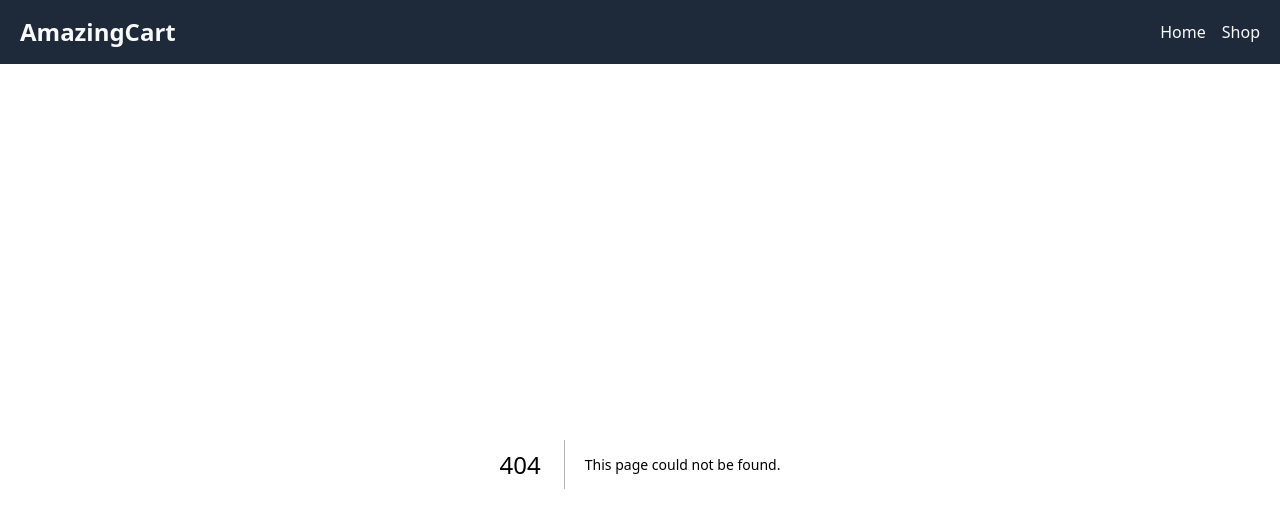
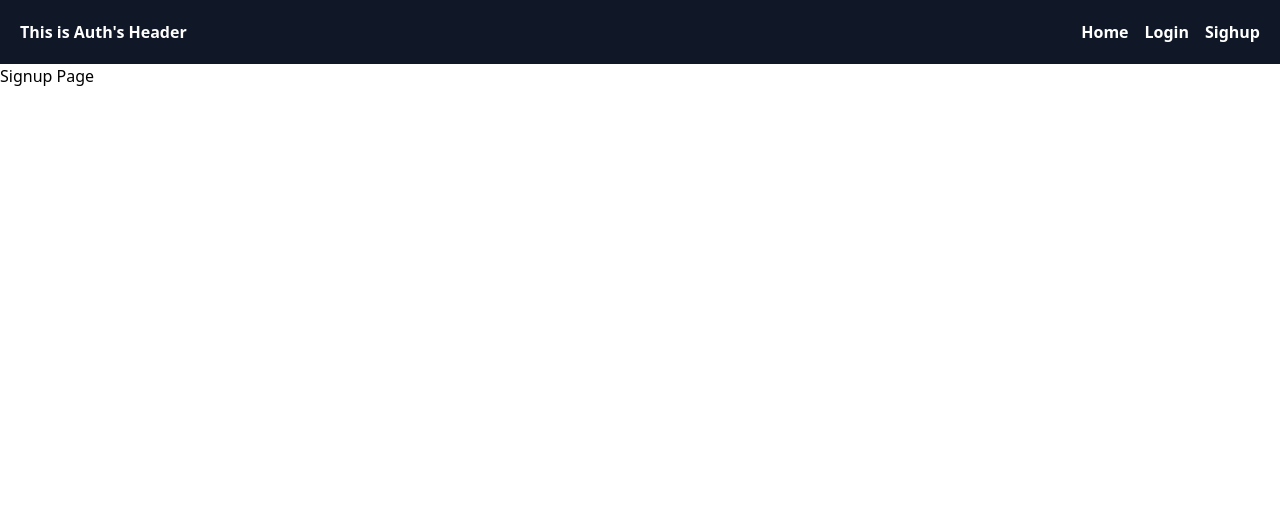
Before and after one commit to 0001ashishYadav/amazing-cart-ui, a Next.js app: page /signup in a window 1280 px wide. Before the commit this address had no page. Shown: the top 528 px of the page. Built offline with nearby package versions, Linux system fonts and the light colour scheme.

Commit message:
make defferent layout for auth, shop and main

```diff
--- /dev/null
+++ b/src/app/(auth)/layout.jsx
@@ -0,0 +1,21 @@
+import Link from "next/link";
+import React from "react";
+
+function AuthLayout({ children }) {
+  return (
+    <>
+      <header className="h-16 bg-gray-900 text-white font-semibold flex justify-between items-center px-5">
+        This is Auth's Header
+        <div className="flex items-center gap-4">
+          <Link href="/">Home</Link>
+          <Link href="/login">Login</Link>
+          <Link href="/signup">Sighup</Link>
+        </div>
+      </header>
+
+      <main>{children}</main>
+    </>
+  );
+}
+
+export default AuthLayout;
--- /dev/null
+++ b/src/app/(auth)/login/page.jsx
@@ -0,0 +1,7 @@
+import React from "react";
+
+function LoginPage() {
+  return <div>Loginn Page</div>;
+}
+
+export default LoginPage;
--- /dev/null
+++ b/src/app/(auth)/signup/page.jsx
@@ -0,0 +1,7 @@
+import React from "react";
+
+function SignupPage() {
+  return <div>Signup Page</div>;
+}
+
+export default SignupPage;
--- /dev/null
+++ b/src/app/(mainLayout)/layout.jsx
@@ -0,0 +1,14 @@
+import Navbar from "@/component/mainLayout/Navbar";
+import React from "react";
+
+const MainLayout = ({ children }) => {
+  return (
+    <>
+      <Navbar />
+
+      <main>{children}</main>
+    </>
+  );
+};
+
+export default MainLayout;
--- /dev/null
+++ b/src/app/(mainLayout)/shop/category/page.jsx
@@ -0,0 +1,7 @@
+import React from "react";
+
+const CategoryPage = () => {
+  return <div>Category Page</div>;
+};
+
+export default CategoryPage;
--- /dev/null
+++ b/src/app/(mainLayout)/shop/layout.jsx
@@ -0,0 +1,17 @@
+import Link from "next/link";
+import React from "react";
+
+function ProductLayout({ children }) {
+  return (
+    <>
+      <div className="flex gap-2">
+        <aside className="w-96 bg-red-300 h-screen">
+          <Link href={"/"}>Home</Link>
+        </aside>
+        <main>{children}</main>
+      </div>
+    </>
+  );
+}
+
+export default ProductLayout;
--- /dev/null
+++ b/src/app/(mainLayout)/shop/page.jsx
@@ -0,0 +1,7 @@
+import React from "react";
+
+const ShopPage = () => {
+  return <div>Shop Page</div>;
+};
+
+export default ShopPage;
--- a/src/app/layout.js
+++ b/src/app/layout.js
@@ -1,6 +1,6 @@
 import { Geist, Geist_Mono } from "next/font/google";
 import "./globals.css";
-import Navbar from "./components/Navbar";
+import Navbar from "../component/mainLayout/Navbar";
 
 const geistSans = Geist({
   variable: "--font-geist-sans",
@@ -23,7 +23,7 @@ export default function RootLayout({ children }) {
       <body
         className={`${geistSans.variable} ${geistMono.variable} antialiased`}
       >
-        <Navbar />
+        {/* <Navbar /> */}
         {children}
       </body>
     </html>
--- a/src/app/components/Navbar.jsx
+++ b/src/component/mainLayout/Navbar.jsx
@@ -10,6 +10,11 @@ const Navbar = () => {
         <Link href="/">Home</Link>
         <Link href="/shop">Shop</Link>
       </nav>
+
+      <div className="flex items-center gap-4">
+        <Link href="/login">Login</Link>
+        <Link href="/signup">Sighup</Link>
+      </div>
     </header>
   );
 };
```
Also changed, not shown: src/app/(mainLayout)/page.jsx (renamed from src/app/page.js), src/app/(pages)/product/page.jsx (renamed from src/app/(pages)/shop/page.jsx).
